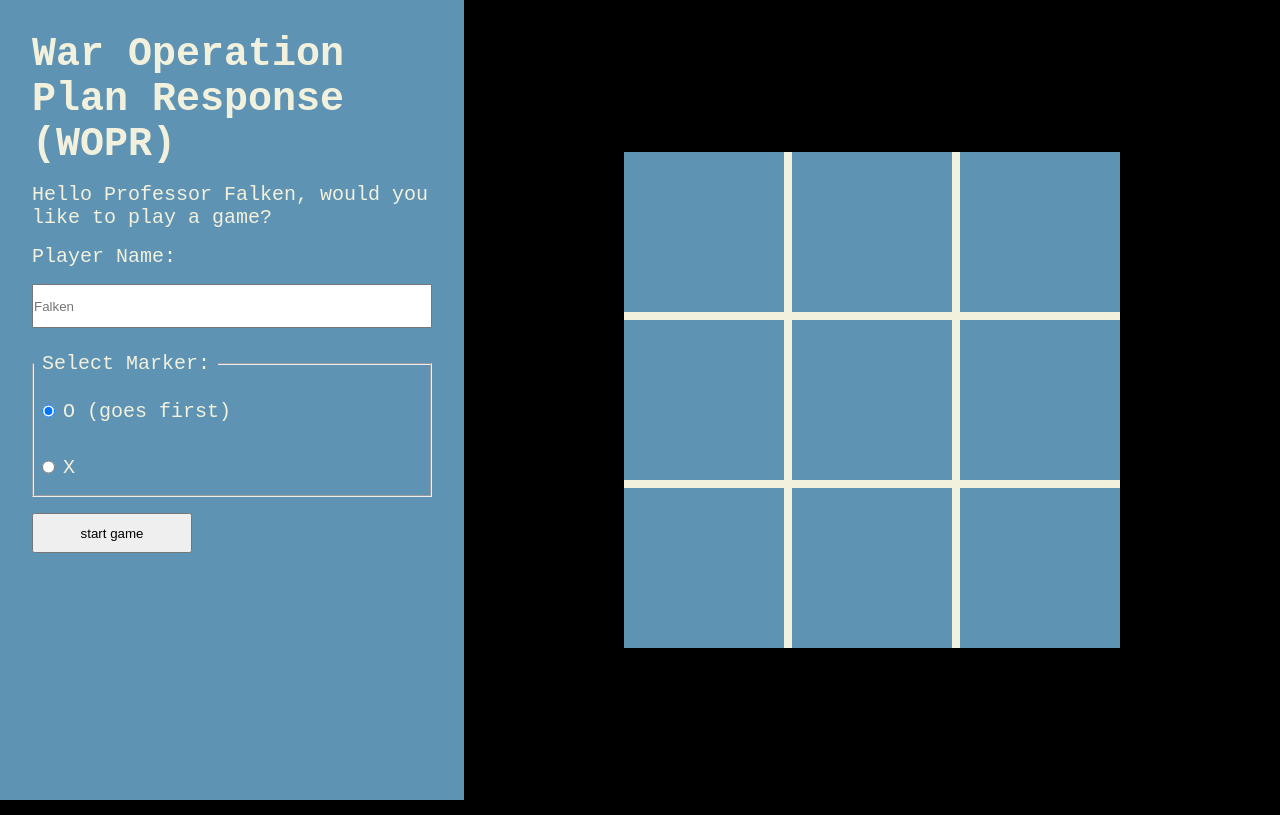
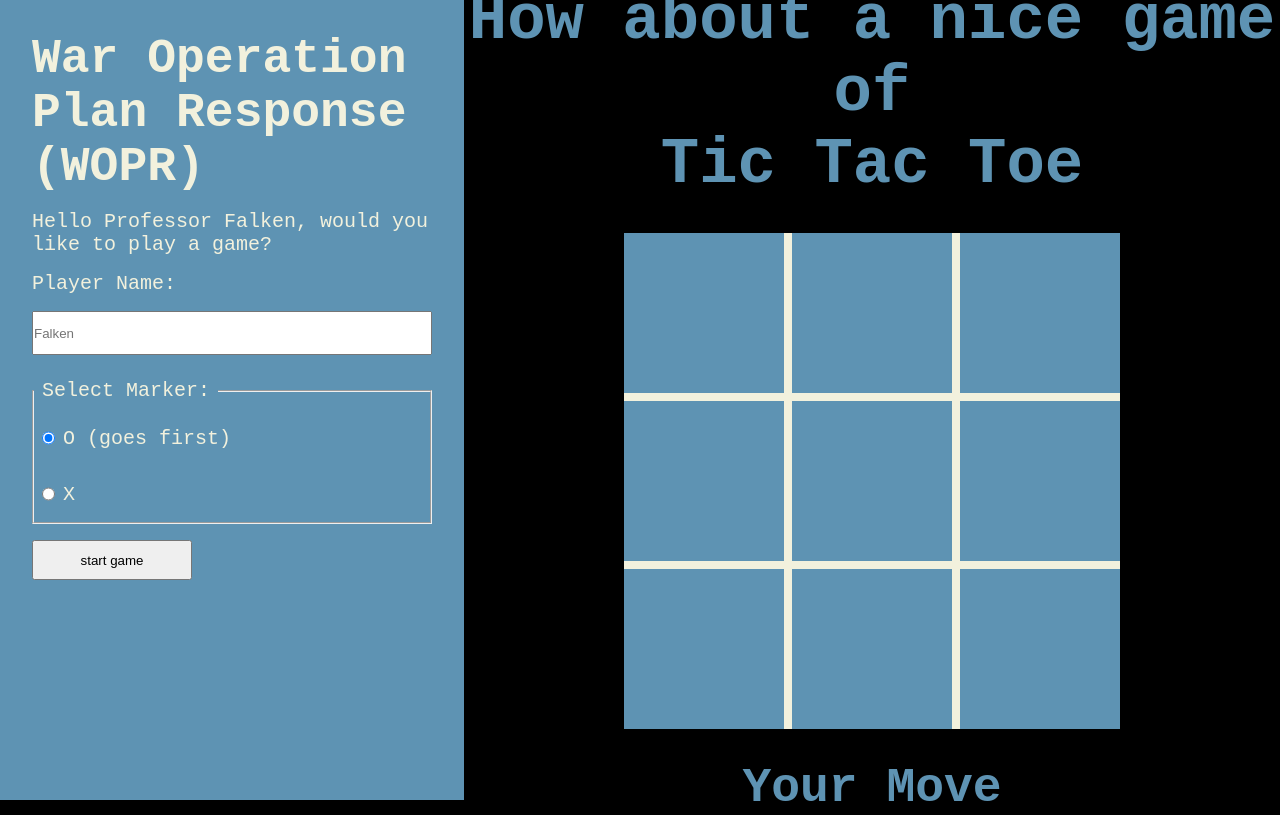
Before and after one commit to Etharialle/tic-tac-toe, a plain HTML site: page index.html in a window 1280 px wide. Both pictures are taken after a click on the button "start game". Drawn offline with Linux system fonts and the light colour scheme; a web font is replaced by a local one.

Commit message:
some style changes to clean up the gui

```diff
--- a/index.html
+++ b/index.html
@@ -9,7 +9,7 @@
 </head>
 <body>
     <div class="game-setup">
-        <h1>War Operation Plan Response (WOPR)</h1>
+        <h2>War Operation Plan Response (WOPR)</h2>
         <p>Hello Professor Falken, would you like to play a game?</p>
         <label for="name">Player Name:</label>
         <input type="text" name="name" id="name" placeholder="Falken">
@@ -27,6 +27,10 @@
         <button id="start">start game</button>
     </div>
     <div class="center">
+        <div class="results">
+            <h1>How about a nice game of <br>
+                Tic Tac Toe</h1>
+        </div>
         <div class="gameboard">
             <div class="gamebox" id="box0">0</div>
             <div class="gamebox" id="box1">1</div>
@@ -37,7 +41,9 @@
             <div class="gamebox" id="box6">6</div>
             <div class="gamebox" id="box7">7</div>
             <div class="gamebox" id="box8">8</div>
-
+        </div>
+        <div class="results">
+            <h2>Your Move</h2>
         </div>
     </div>
 
--- a/style.css
+++ b/style.css
@@ -39,8 +39,10 @@ body {
     flex: 1 0 0;
     background-color: #000000;
     display: flex;
+    flex-direction: column;
     justify-content: center;
     align-items: center;
+    gap: 2rem;
 }
 .gameboard {
     display: grid;
@@ -76,6 +78,13 @@ input {
     width: 10rem;
     height: 2.5rem;
 }
+h1 {
+    font-size: 4rem;
+    text-align: center;
+}
+h2 {
+    font-size: 3rem;
+}
 
 /*
 colors
--- a/tic-tac-toe.js
+++ b/tic-tac-toe.js
@@ -149,13 +149,17 @@ startGame.addEventListener("click", function (){
         for (let i = 0; i <= 8; i++) {
             const cellButton = document.querySelector("#box" + i);
             cellButton.classList.add("available");
+            cellButton.classList.remove("unavailable");
             cellButton.textContent = "";
+            const header = document.querySelector("h1");
+            header.innerText = "How about a nice game of\nTic Tac Toe";
             cellButton.addEventListener("click", function (){
                 const playerSelection = i;
                 console.log(playerSelection);
                 let roundResult = game.playRound(playerSelection);
                 if (roundResult === "winner found") {
                     console.log(playerName + " - winner winner chicken dinner");
+                    header.innerText = playerName + " wins.\nWant to play again?";
                     for (let j = 0; j <= 8; j++) {
                         const removeButton = document.querySelector("#box" + j);
                         const newButton = removeButton.cloneNode(true);
@@ -167,6 +171,8 @@ startGame.addEventListener("click", function (){
                 }
                 if (roundResult === "tie") {
                     console.log("It's a tie!");
+                    //const header = document.querySelector("h1");
+                    header.innerText = "Stalemate.\nWant to play again?";
                     for (let j = 0; j <= 8; j++) {
                         const removeButton = document.querySelector("#box" + j);
                         const newButton = removeButton.cloneNode(true);
@@ -179,6 +185,7 @@ startGame.addEventListener("click", function (){
                 roundResult = game.playRound();
                 if (roundResult === "winner found") {
                     console.log("Computer - winner winner chicken dinner");
+                    header.innerText = "WOPR wins.\nWant to play again?";
                     for (let j = 0; j <= 8; j++) {
                         const removeButton = document.querySelector("#box" + j);
                         const newButton = removeButton.cloneNode(true);
@@ -190,6 +197,8 @@ startGame.addEventListener("click", function (){
                 }
                 if (roundResult === "tie") {
                     console.log("It's a tie!");
+                    //const header = document.querySelector("h1");
+                    header.innerText = "Stalemate.\nWant to play again?";
                     for (let j = 0; j <= 8; j++) {
                         const removeButton = document.querySelector("#box" + j);
                         const newButton = removeButton.cloneNode(true);
```
